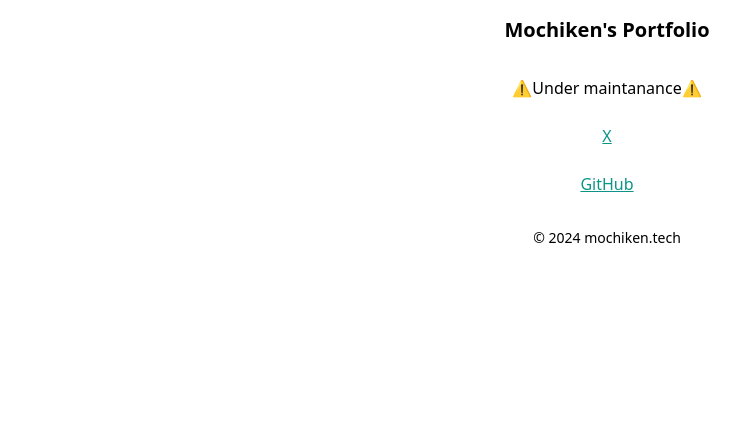
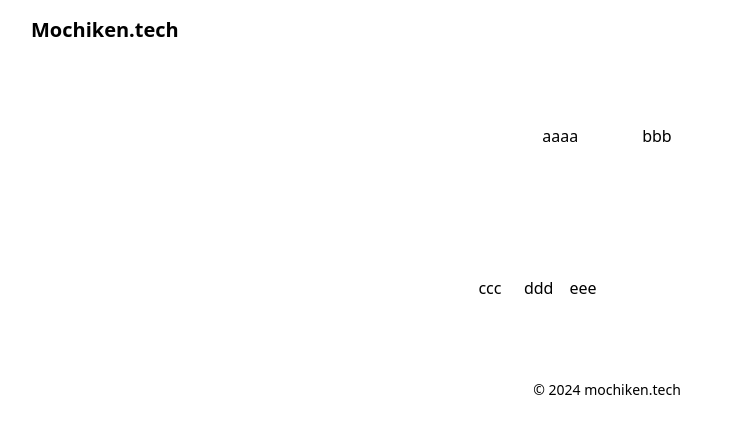
Before and after one commit to nekihcom/my-pf-site, a Next.js app: page / in a window 1280 px wide. Shown: the top 434 px of the page, without its empty margins (33-773 px from the left). Built offline with nearby package versions, Linux system fonts and the light colour scheme.

Commit message:
tailwindcssでレイアウト作成

```diff
--- a/app/layout.tsx
+++ b/app/layout.tsx
@@ -3,8 +3,8 @@
 
 import "./globals.css";
 import { siteConfig } from "../config/site";
-import { Header } from "@/components/Header";
-import { Footer } from "@/components/Footer";
+import { Header } from "@/components/organisms/layout/Header";
+import { Footer } from "@/components/organisms/layout/Footer";
 
 
 export const metadata: Metadata = {
--- a/app/page.tsx
+++ b/app/page.tsx
@@ -3,15 +3,18 @@
 const Home:FC = memo(() => {
     return (
         <>
-        <main className="container mx-auto py-4">
-            <div className="text-center">
-                <h1>⚠️Under maintanance⚠️</h1>
-                <br />
-                <p><a href="https://x.com/nekihcom" className="underline text-teal-600">X</a></p>
-                <br />
-                <p><a href="https://github.com/nekihcom" className="underline text-teal-600">GitHub</a></p>
+        <main className="flex flex-1 flex-col justify-center">
+            <div className="mx-auto max-w-7xl space-y-32 px-8 py-16">
+                <div className="mx-auto flex justify-center gap-16 max-lg:flex-col max-lg:items-center">
+                    <p>aaaa</p>
+                    <p>bbb</p>
+                </div>
+                <div className="grid grid-cols-6 gap-4 max-lg:grid-cols-3 max-sm:grid-cols-2 max-xs:grid-cols-1">
+                    <p>ccc</p>
+                    <p>ddd</p>
+                    <p>eee</p>
+                </div>
             </div>
-
         </main>
         </>
     );
--- a/components/Header.tsx
+++ /dev/null
@@ -1,12 +0,0 @@
-import { FC, memo } from "react";
-
-export const Header:FC = memo(() => {
-
-    return (
-        <header className="container mx-auto py-4">
-            <h1 className="text-center font-bold text-xl">Mochiken&apos;s Portfolio</h1>
-        </header>
-    )
-});
-
-Header.displayName = 'Header';
--- /dev/null
+++ b/components/organisms/layout/Header.tsx
@@ -0,0 +1,16 @@
+import { FC, memo } from "react";
+
+export const Header:FC = memo(() => {
+
+    return (
+        <header>
+            <div className="px-8 py-4">
+                <div className="container mx-auto max-w-6xl">
+                    <h1 className="font-bold text-xl">Mochiken.tech</h1>
+                </div>
+            </div>
+        </header>
+    )
+});
+
+Header.displayName = 'Header';
```
Also changed, not shown: package.json (+5 -5 lines), components/organisms/layout/Footer.tsx (renamed from components/Footer.tsx), 1 other file (tests, documents, lock files or other folders).
